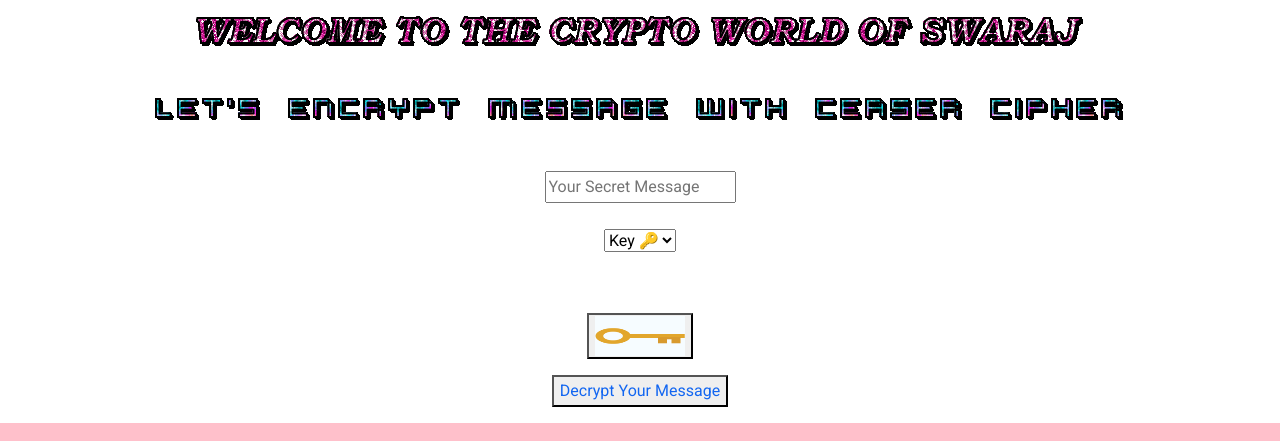
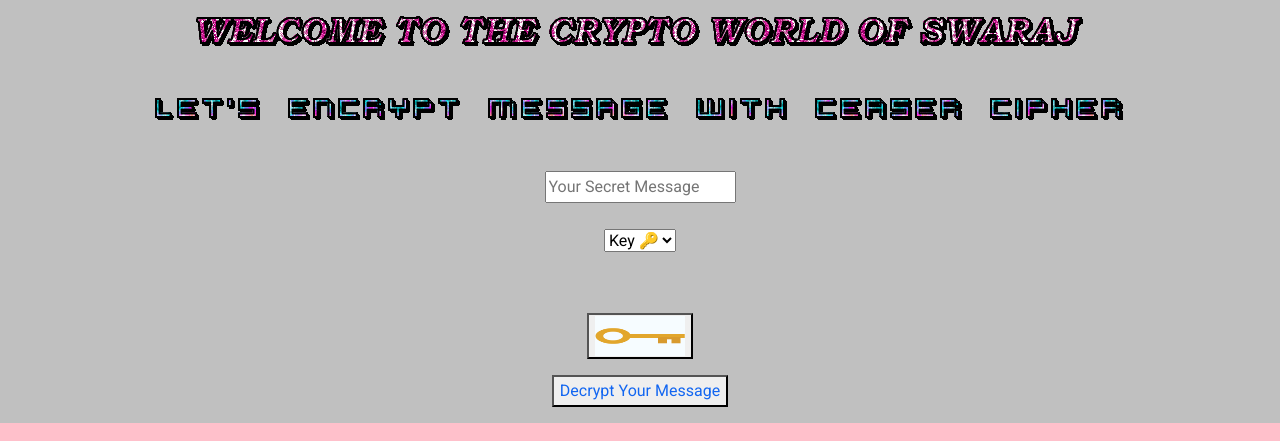
Before and after one commit to hackerswaraj/ceaser-cipher, a plain HTML site: page index.html in a window 1280 px wide. Shown: the top 441 px of the page. Drawn offline with nearby package versions, Linux system fonts and the light colour scheme.

Commit message:
Update index.html
Changed body color

```diff
--- a/index.html
+++ b/index.html
@@ -26,6 +26,10 @@
 <body>
    <!-- LOADER CSS -->
    <style>
+        body
+       {
+           background-color: silver;
+       }
        @media(max-width:600px)
 {
     html
```
